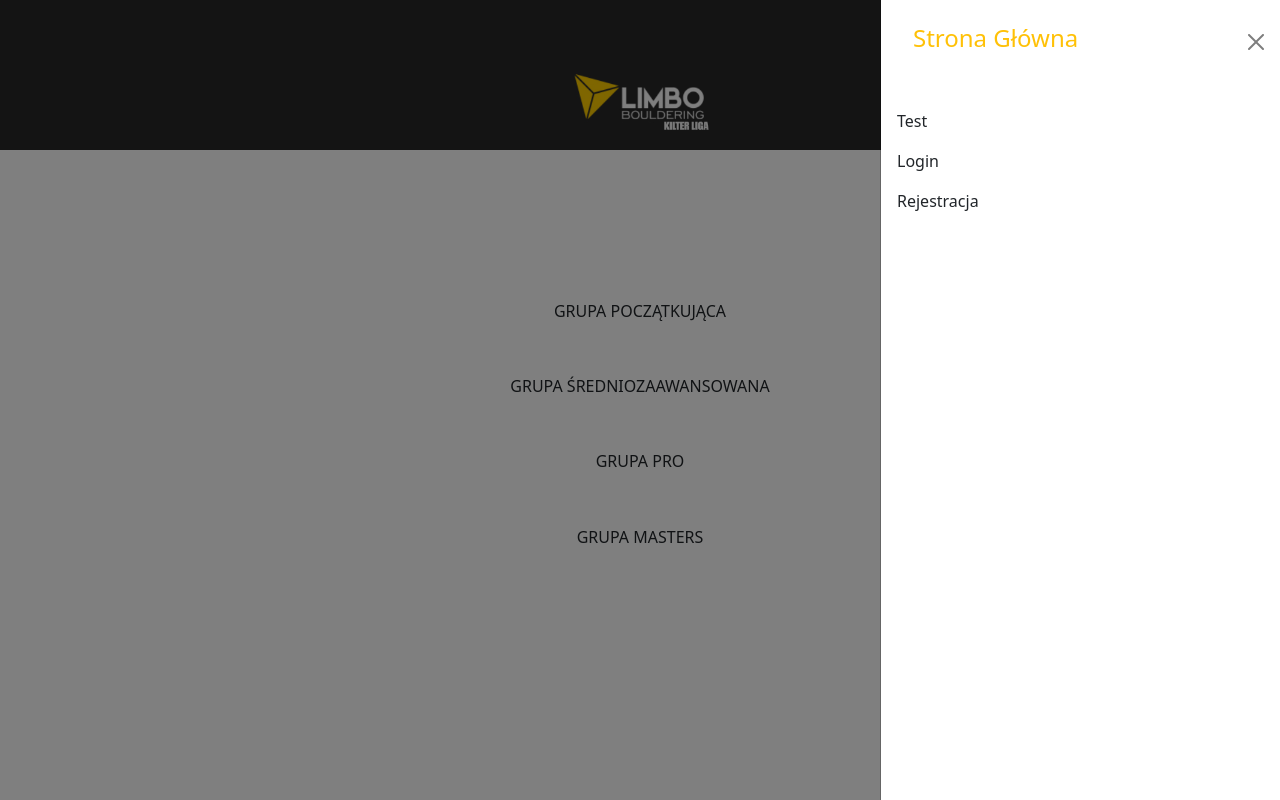
After one commit to mattblas/climbing_league, a Django app: page /results/ in a window 1280 px wide, after a click that opens the changed part. The commit adds this page. Run offline with Django 3.2, Linux system fonts and the light colour scheme; some libraries are stand-ins or nearby versions.

Commit message:
statute + navbar + resultsBase

```diff
--- a/climbing_ligue/templates/navbar.html
+++ b/climbing_ligue/templates/navbar.html
@@ -49,6 +49,10 @@
                     </li>
 
                     <li class="nav-item">
+                    <a class="nav-link text-dark" href="{% url 'statute' %}">Regulamin</a>
+                    </li>
+
+                    <li class="nav-item">
                         <a class="nav-link text-dark" href="{% url 'logout' %}">Wyloguj się</a>
                     </li>
 
@@ -79,6 +83,10 @@
                     <a class="nav-link text-dark" href="{% url 'update_round' %}">Aktualizuj Rundę</a>
                     </li>
 
+                    <li class="nav-item">
+                    <a class="nav-link text-dark" href="{% url 'results' %}">Wyniki</a>
+                    </li>
+
                 {% endif %}
             </ul>
 
--- /dev/null
+++ b/climbing_ligue/templates/results.html
@@ -0,0 +1,22 @@
+{% extends 'base.html' %}
+
+{% block content %}
+
+<br>
+<h1 class="display-6" align="right">Wyniki</h1>
+<br><br>
+
+<!----- WYNIKI EDYCJI --------------------------------------------->
+<h3 class="display-6" style="font-size: 100%" align="center">GRUPA POCZĄTKUJĄCA</h3>
+<br><br>
+
+<h3 class="display-6" style="font-size: 100%" align="center">GRUPA ŚREDNIOZAAWANSOWANA</h3>
+<br><br>
+
+<h3 class="display-6" style="font-size: 100%" align="center">GRUPA PRO</h3>
+<br><br>
+
+<h3 class="display-6" style="font-size: 100%" align="center">GRUPA MASTERS</h3>
+<br>
+
+{% endblock %}
--- a/climbing_ligue/templates/statute.html
+++ b/climbing_ligue/templates/statute.html
@@ -99,6 +99,9 @@ Masters - 7C+ i trudniej<br><br></p>
     uczestnik otrzymuje kartę wyników, którą do ostatniego dnia rundy oddaje na recepcję. <br>
 Wyniki poszczególnych rund będą publikowane na FB (zgoda RODO przy pobraniu karty startowej) i na tabeli wyników na Limbo.</p>
 <br></h3>
+{% if request.user.is_anonymous %}
 <a class="nav-link" align="right" href="{% url 'register' %}">Rejestracja</a>
+<a class="nav-link" align="right" href="{% url 'login' %}">Login</a>
+{% endif %}
 <br>
 {% endblock %}
--- a/climbing_ligue/views.py
+++ b/climbing_ligue/views.py
@@ -363,3 +363,8 @@ def home(request):
 def statute_view(request):
     return render(request, 'statute.html', {
     })
+
+def results_view(request):
+    return render(request, 'results.html', {
+
+    })
--- a/mysite/urls.py
+++ b/mysite/urls.py
@@ -27,6 +27,7 @@ from climbing_ligue.views import (
     update_round_view,
     sign_up_new_edition_view,
     statute_view,
+    results_view,
     )
 
 from members.views import(
@@ -50,5 +51,6 @@ urlpatterns = [
     path('add_new_edition/', add_new_edition_view, name='add_new_edition'),
     path('sign_up_new_edition/', sign_up_new_edition_view, name='sign_up_new_edition'),
     path('statute/', statute_view, name='statute'),
+    path('results/', results_view, name='results'),
 ]
 urlpatterns += staticfiles_urlpatterns()
```
